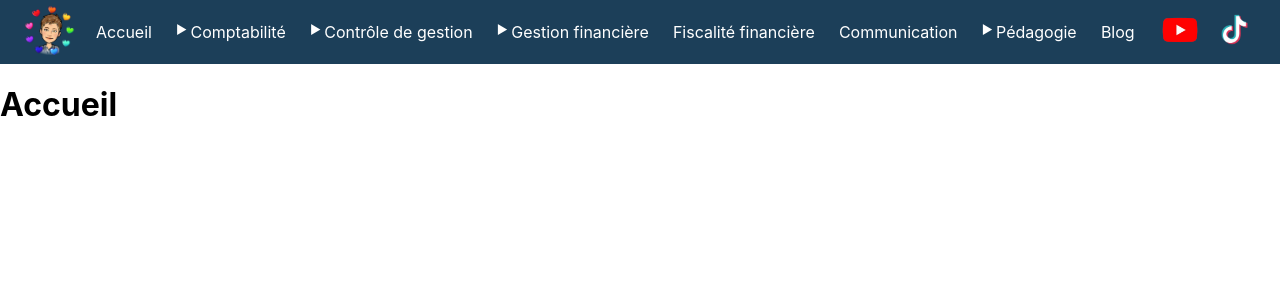
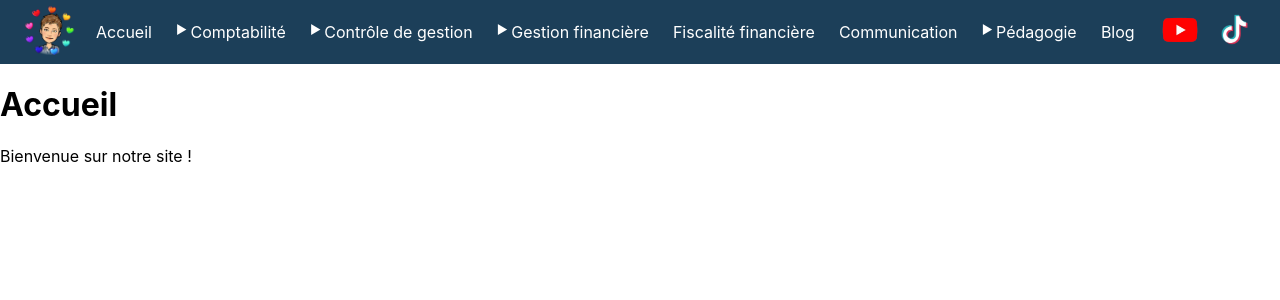
Before and after one commit to Hajarelkasmi/SAE_WEB_COMPTA, a React (Create React App) app: page /accueil in a window 1280 px wide. Shown: the top 300 px of the page. Built offline with nearby package versions, Linux system fonts and the light colour scheme.

Commit message:
Refactor App.js to add route for Accueil page

```diff
--- a/src/App.js
+++ b/src/App.js
@@ -3,6 +3,7 @@ import './App.css';
 import Bandeau from './Bandeau';
 import { BrowserRouter, Routes, Route } from "react-router-dom";
 import React from 'react';
+import Accueil from './pages/Accueil';
 
 function App() {
   let elemsMenu = [
@@ -47,6 +48,8 @@ function App() {
               <img src={logo} className="App-logo" alt="logo" />
             </div>
           } />
+          {/* Route pour l'accueil */}
+          <Route path="/accueil" element={Accueil()} />
           {/* Routes pour les éléments du menu */}
           {elemsMenu.map((elem, index) => {
             return (
--- /dev/null
+++ b/src/pages/Accueil.js
@@ -0,0 +1,10 @@
+function Accueil() {
+    return (
+        <div>
+            <h1>Accueil</h1>
+            <p>Bienvenue sur notre site !</p>
+        </div>
+    );
+}
+
+export default Accueil;
```
